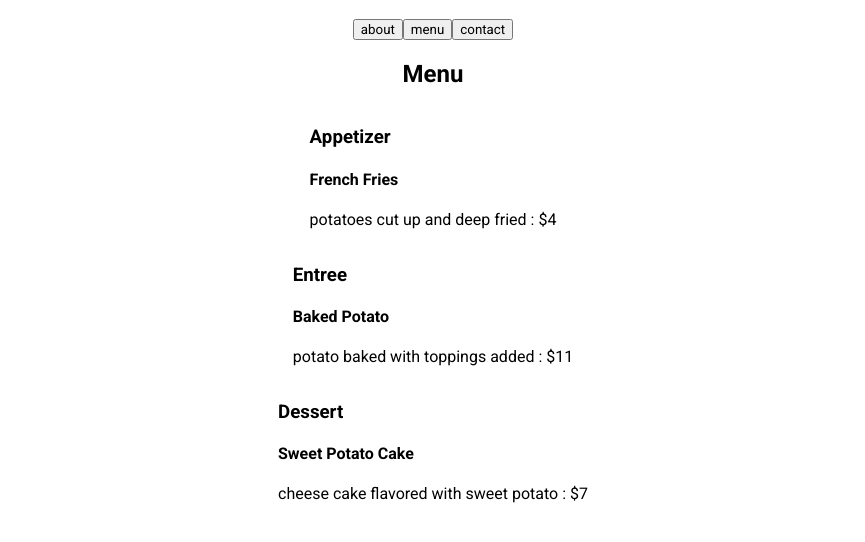
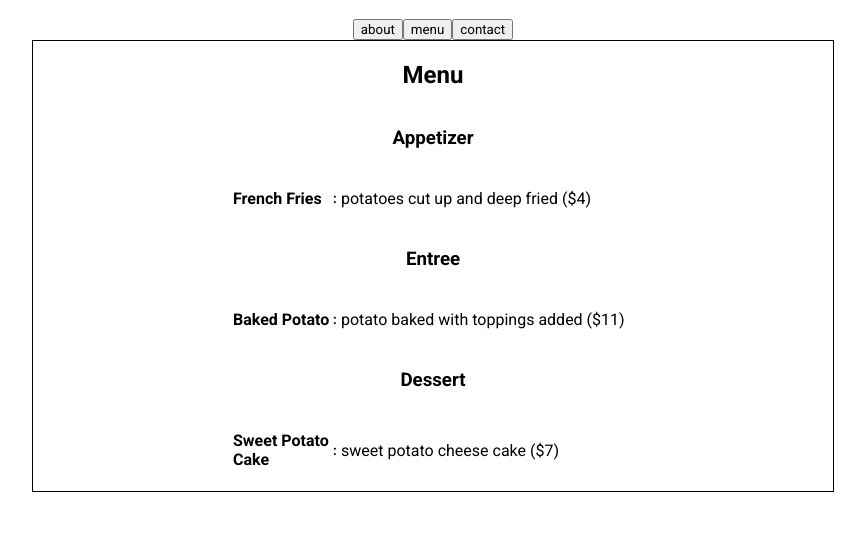
Before and after one commit to hspark220/restaurant-page, a website built with webpack: page src/template.html in a window 1280 px wide. Both pictures are taken after a click on the button "menu". Shown: the part 70-612 px from the top of the page, without its empty margins (207-1072 px from the left). Built offline with nearby package versions, Linux system fonts and the light colour scheme.

Commit message:
Start layout for menu

```diff
--- a/src/addMenu.js
+++ b/src/addMenu.js
@@ -1,9 +1,11 @@
 const addMenu = (div, dishName, dishDescription, dishCost) => {
     const dishH4 = document.createElement('h4');
     const dishP = document.createElement('p');
-    dishH4.innerHTML = dishName;
-    dishP.innerHTML = `${dishDescription} : $${dishCost}`;
-    div.append(dishH4, dishP);
+    const colon = document.createElement('h5');
+    dishH4.innerHTML = `${dishName}`;
+    colon.innerHTML = ':';
+    dishP.innerHTML = `${dishDescription} ($${dishCost})`;
+    div.append(dishH4, colon, dishP);
 
 };
 
--- a/src/menu.js
+++ b/src/menu.js
@@ -10,25 +10,30 @@ const menuPage = () => {
     const appetizer = document.createElement('div');
     const entree = document.createElement('div');
     const dessert = document.createElement('div');
+    const appetizerTitle = document.createElement('h3');
+    const entreeTitle = document.createElement('h3');
+    const dessertTitle = document.createElement('h3');
 
     title.setAttribute('class','title');
     appetizer.setAttribute('class','appetizer');
     entree.setAttribute('class','entree');
     dessert.setAttribute('class','dessert');
+    appetizer.setAttribute('class','entry');
+    entree.setAttribute('class','entry');
+    dessert.setAttribute('class','entry');
 
     //adding titles
     title.innerHTML = 'Menu'
-    appetizer.innerHTML = '<h3>Appetizer<h3>';
-    entree.innerHTML = '<h3>Entree<h3>';
-    dessert.innerHTML = '<h3>Dessert<h3>';
+    appetizerTitle.innerHTML = 'Appetizer';
+    entreeTitle.innerHTML = 'Entree';
+    dessertTitle.innerHTML = 'Dessert';
 
     //adding menu
     addMenu(appetizer, 'French Fries', 'potatoes cut up and deep fried', 4);
     addMenu(entree, 'Baked Potato','potato baked with toppings added', 11);
-    addMenu(dessert, 'Sweet Potato Cake', 'cheese cake flavored with sweet potato', 7);
+    addMenu(dessert, 'Sweet Potato Cake', 'sweet potato cheese cake', 7);
 
-
-    content.append(title, appetizer, entree, dessert);
+    content.append(title,appetizerTitle, appetizer, entreeTitle, entree, dessertTitle, dessert);
     document.body.append(content);
 }
 
--- a/src/style.css
+++ b/src/style.css
@@ -15,6 +15,8 @@ body {
     display: flex;
     flex-direction: column;
     align-items: center;
+
+    border: 1px solid;
 }
 
 .about {
@@ -45,3 +47,11 @@ body {
 .storehours li {
     list-style: none;
 }
+
+.entry {
+    width: min(90%, 400px);
+
+    display: grid;
+    grid-template-columns: 100px 0.5rem 1fr;
+    align-items: center;
+}
```
Also changed, not shown: dist/index.bundle.js, dist/menu.bundle.js.
